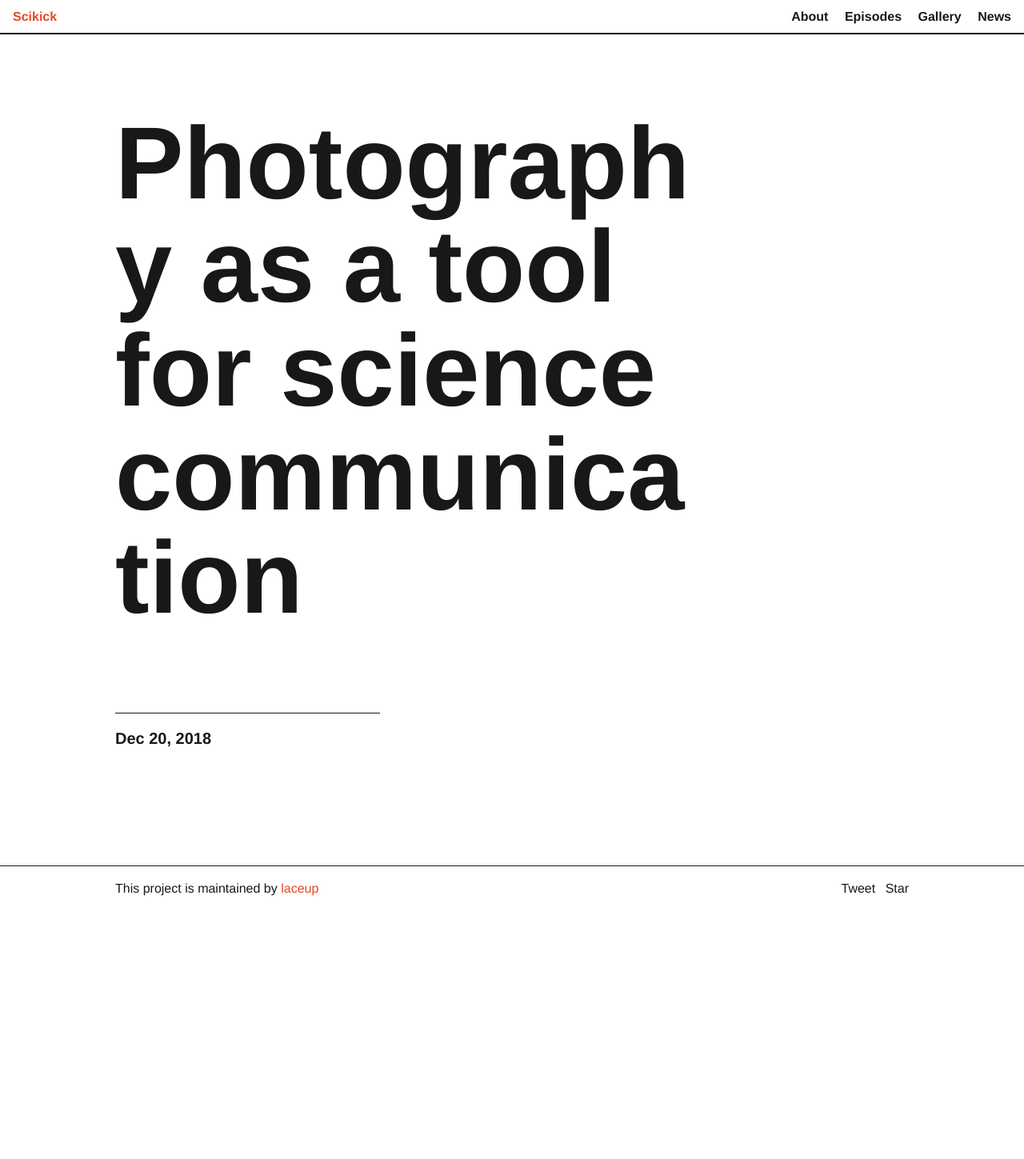
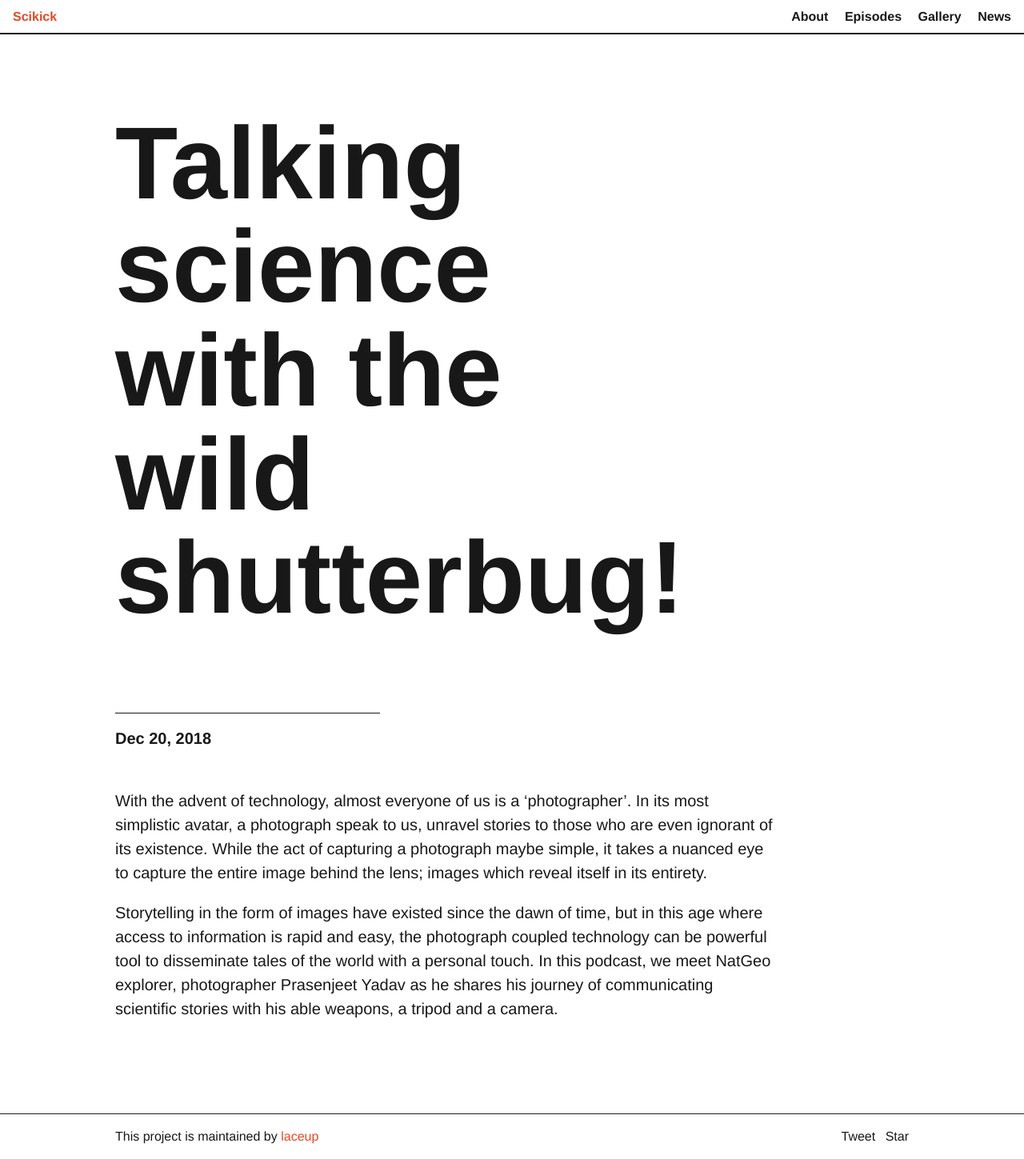
Before and after one commit to laceup/Podcast, a Jekyll site: the page built from _posts/2018-12-20-photography-and-science-communication.md, in a window 1280 px wide. Shown: the whole page at 80% size. Built offline with Jekyll 4.4.1, drawn with Linux system fonts in a browser that asks for light colours; comment, search, counter and statistics services are not loaded; before the commit the page ends 1139 px from its top, so only the background shows below that.

Commit message:
Update 2018-12-20-photography-and-science-communication.md

```diff
--- a/_posts/2018-12-20-photography-and-science-communication.md
+++ b/_posts/2018-12-20-photography-and-science-communication.md
@@ -1,5 +1,8 @@
 ---
 layout: category-post
-title:  "Photography as a tool for science communication"
+title:  "Talking science with the wild shutterbug!"
 date:   2018-12-20
 ---
+With the advent of technology, almost everyone of us is a ‘photographer’. In its most simplistic avatar, a photograph speak to us, unravel stories to those who are even ignorant of its existence. While the act of capturing a photograph maybe simple, it takes a nuanced eye to capture the entire image behind the lens; images which reveal itself in its entirety.
+
+Storytelling in the form of images have existed since the dawn of time, but in this age where access to information is rapid and easy, the photograph coupled technology can be powerful tool to disseminate tales of the world with a personal touch. In this podcast, we meet NatGeo explorer, photographer Prasenjeet Yadav as he shares his journey of communicating scientific stories with his able weapons,  a tripod and a camera.
```
